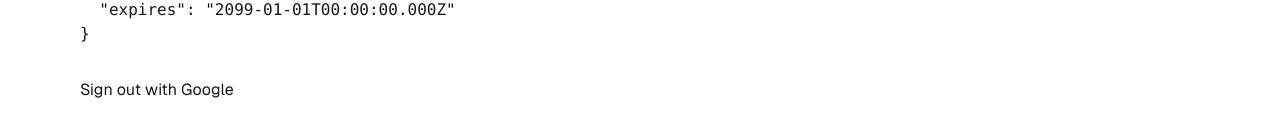
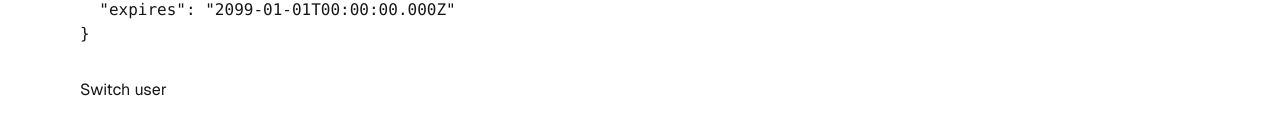
Before and after one commit to joshdcomp/stew, a Next.js app: page /dashboard in a window 1280 px wide. Shown: the part 462-598 px from the top of the page. Built offline with nearby package versions, Linux system fonts and the light colour scheme; no server answers; sample sign-in values are in the browser's storage.

Commit message:
fix: redirects login page to dashboard

```diff
--- a/app/dashboard/page.tsx
+++ b/app/dashboard/page.tsx
@@ -19,7 +19,7 @@ export default async function Home() {
             await signOut()
           }}
         >
-          <button type="submit">Sign out with Google</button>
+          <button type="submit">Switch user</button>
         </form>
       </main>
     </div>
--- a/app/login/page.tsx
+++ b/app/login/page.tsx
@@ -1,12 +1,12 @@
 import LoginForm from '@/app/ui/login-form'
 import { auth } from '@/auth.config'
-import { headers } from 'next/headers'
+import { redirect } from 'next/navigation'
 
 export default async function LoginPage() {
   const session = await auth()
-  const headerList = await headers()
-  console.log('login', {session, referrer: headerList.get('referrer')})
-  // if (!!session && headerList.get('referrer')?.)
+  if (!!session) {
+    redirect('/dashboard')
+  }
   return (
     <main className="flex items-center justify-center md:h-screen">
       <div className="relative mx-auto flex w-full max-w-[400px] flex-col space-y-2.5 p-4 md:-mt-32">
--- a/app/page.tsx
+++ b/app/page.tsx
@@ -4,7 +4,7 @@ import { auth } from "@/auth.config"
 export default async function Home() {
   const session = await auth()
   const userInfo = JSON.stringify(session || {}, null, 2)
-  console.log('home', {session})
+
   return (
     <div className="grid grid-rows-[20px_1fr_20px] items-center justify-items-center min-h-screen p-8 pb-20 gap-16 sm:p-20 font-[family-name:var(--font-geist-sans)]">
       <main className="flex flex-col gap-8 row-start-2 items-center sm:items-start">
```
